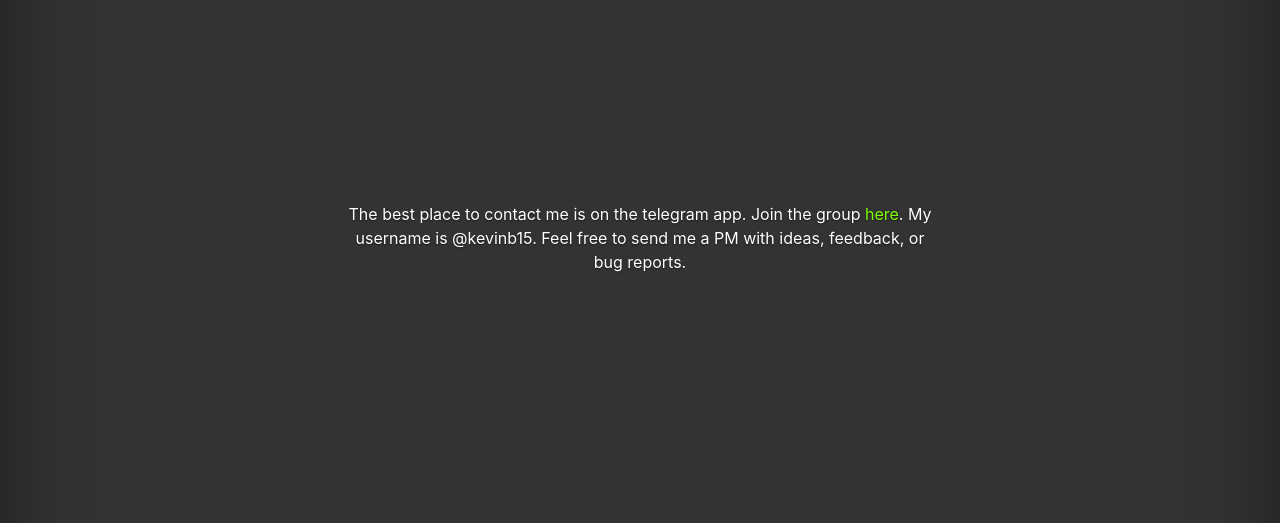
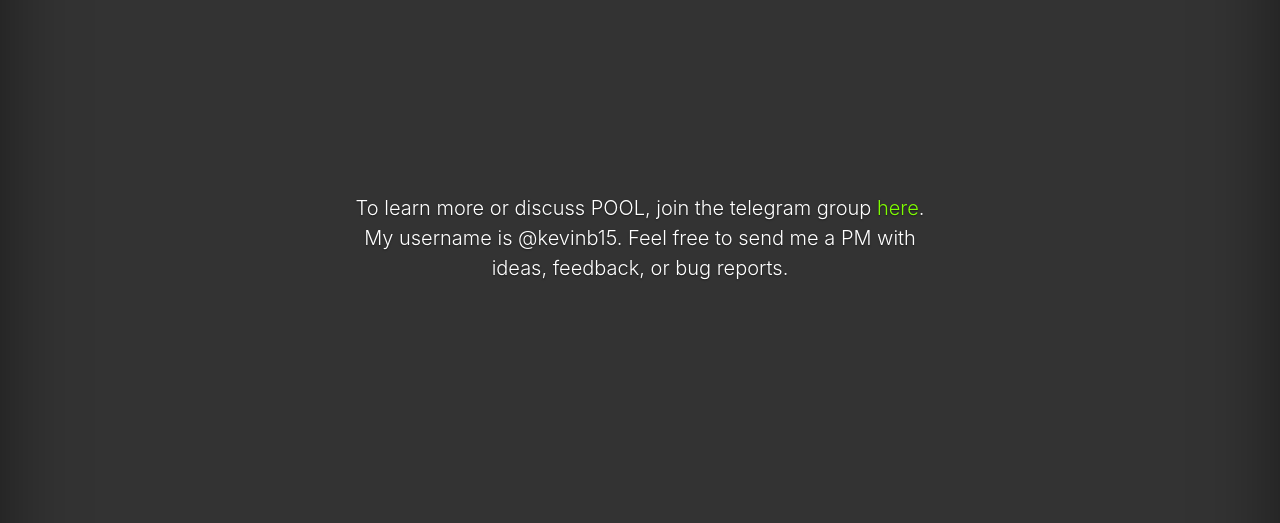
Before and after one commit to kevinbird15/POOLCalc, a Django app: page /contact/ in a window 1280 px wide. Shown: the part 140-663 px from the top of the page. Run offline with Django 3.2, Linux system fonts and the light colour scheme; some libraries are stand-ins or nearby versions.

Commit message:
Adding more wording into Contact

```diff
--- a/templates/contact.html
+++ b/templates/contact.html
@@ -8,7 +8,7 @@
             $( "#home-link" ).removeClass( "active" );
         });
     </script>
-    <p>
-        The best place to contact me is on the telegram app.  Join the group <a href="https://t.me/Stake_POOL" style="color: chartreuse" target="_blank">here</a>.  My username is @kevinb15.  Feel free to send me a PM with ideas, feedback, or bug reports.
+    <p class="lead">
+        To learn more or discuss POOL, join the telegram group <a href="https://t.me/Stake_POOL" style="color: chartreuse" target="_blank">here</a>.  My username is @kevinb15.  Feel free to send me a PM with ideas, feedback, or bug reports.
     </p>
 {% endblock %}
```
